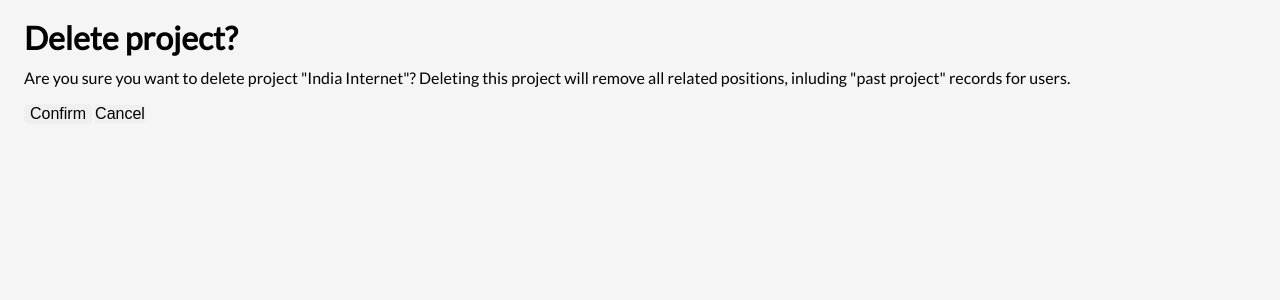
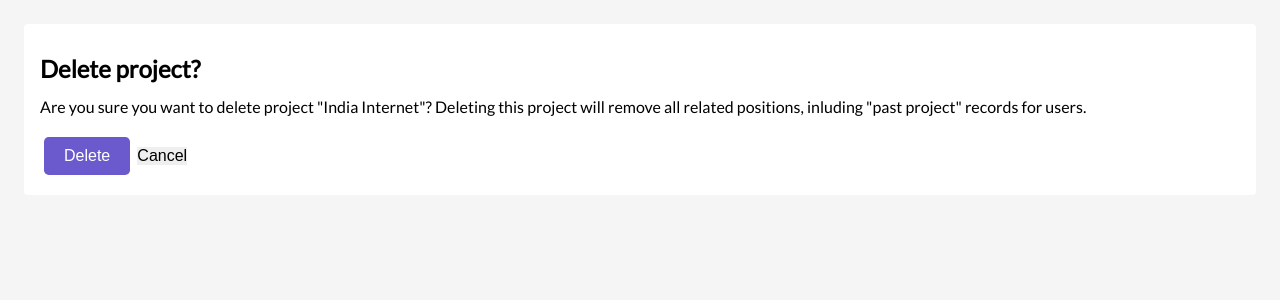
Before and after one commit to Marksparkyryan/SocialTeamBuilder, a Django app: a page that uses socialteambuilder/projects/templates/projects/project_confirm_delete.html in a window 1280 px wide. Shown: the part 75-375 px from the top of the page. Run offline with Django 3.2, Linux system fonts and the light colour scheme; data comes from the database, SQL or seed files in the repository; some libraries are stand-ins or nearby versions.

Commit message:
fix template div tags

```diff
--- a/socialteambuilder/projects/templates/projects/application_list.html
+++ b/socialteambuilder/projects/templates/projects/application_list.html
@@ -183,7 +183,9 @@
 </div>
 <!-- /New cards -->
 
-</div>
+</div> <!-- /desktop-wrapper-right-->
+</div> <!-- /desktop-wrapper-->
+</div> <!-- /bounds -->
 
 
 
--- a/socialteambuilder/projects/templates/projects/project_confirm_delete.html
+++ b/socialteambuilder/projects/templates/projects/project_confirm_delete.html
@@ -2,14 +2,14 @@
 
 {% block body %}
 <div class="bounds">
-    <div class="grid-30 centered">
+    <div class="card">
         <form method="post">{% csrf_token %}
-            <h1>Delete project?</h1>
+            <h2>Delete project?</h2>
             <p>Are you sure you want to delete project "{{ object }}"? Deleting this
                 project will remove all related positions, inluding "past project"
                 records for users.
             </p>
-            <input type="submit" value="Confirm">
+            <input class="bubble-dark" type="submit" value="Delete">
             <button>Cancel</button>
         </form>
     </div>
```
Also changed, not shown: socialteambuilder/projects/templates/projects/create_update_project.html (+2 -10 lines), socialteambuilder/projects/templates/projects/dashboard.html (+4 -4 lines), socialteambuilder/projects/templates/projects/project.html (+4 -4 lines).
